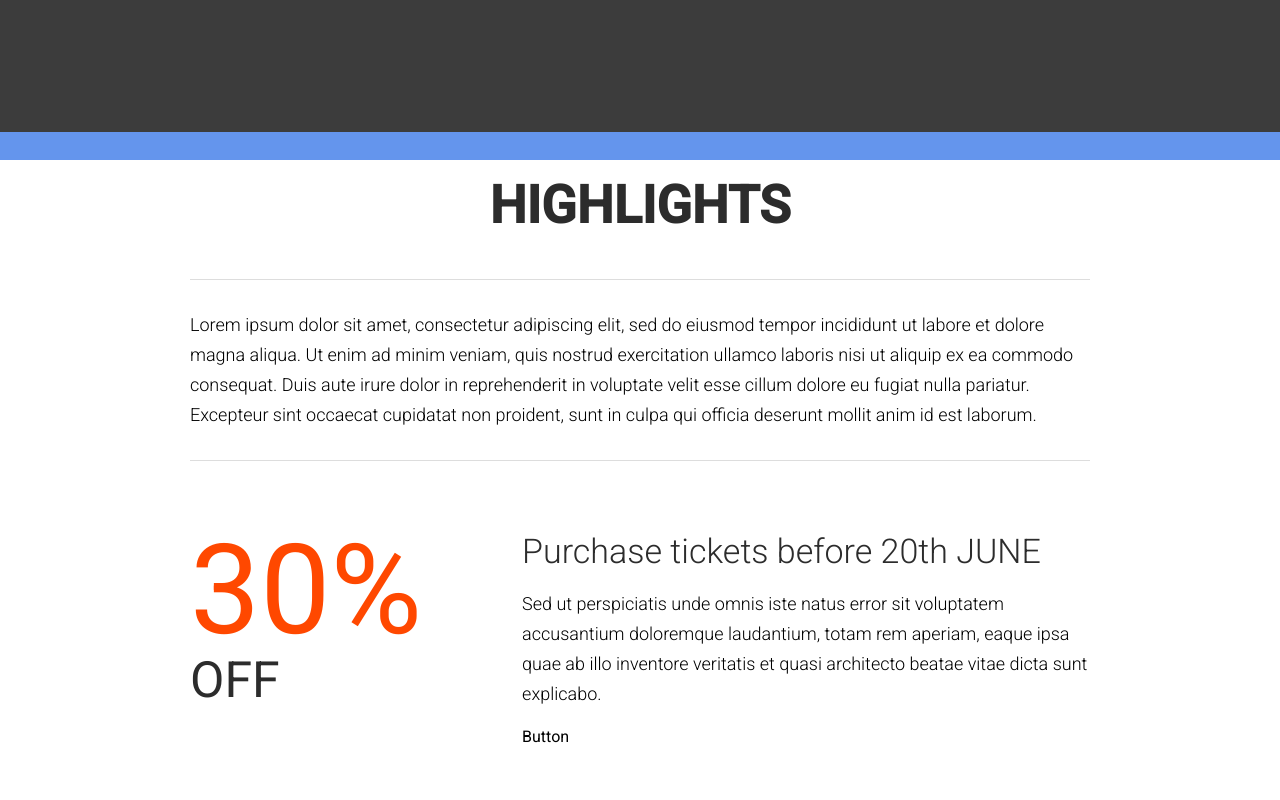
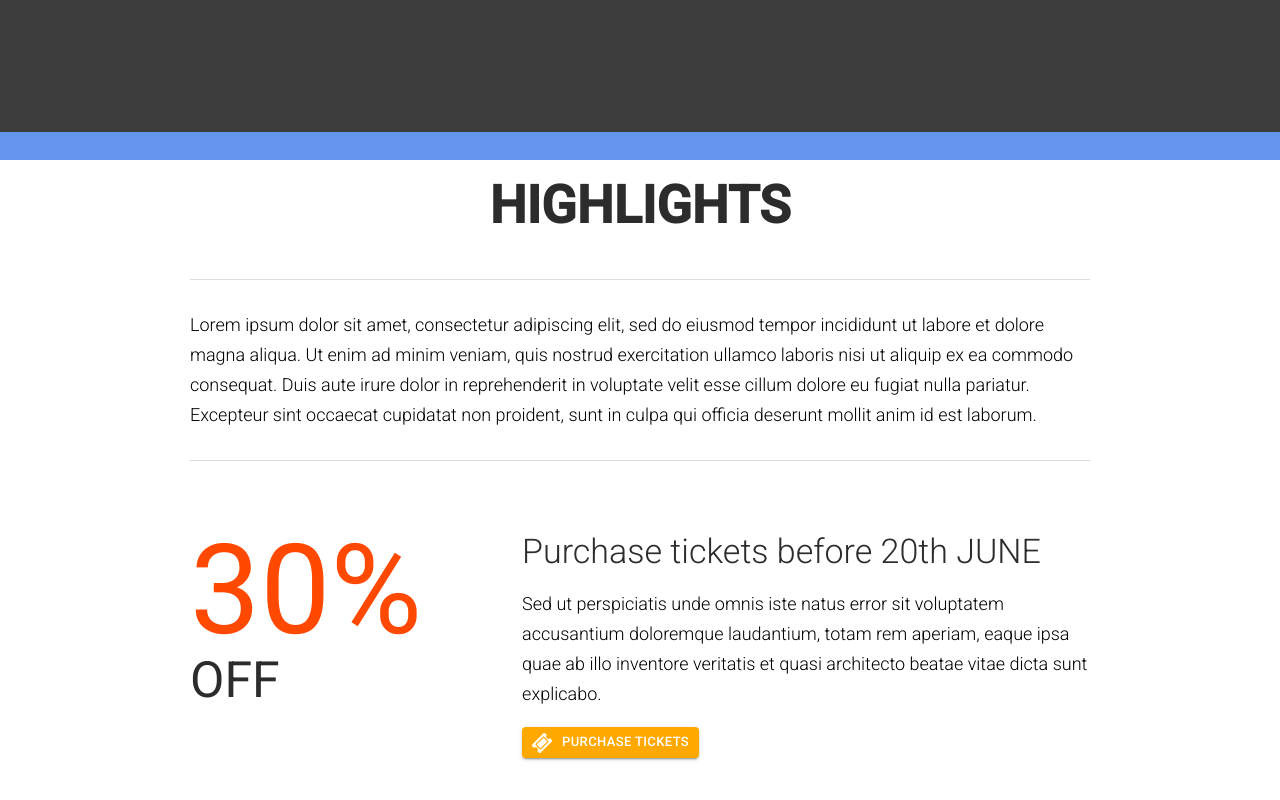
Before and after one commit to Bluesman66/react-the-venue, a React (Create React App) app: page / in a window 1280 px wide. Shown: the part 1340-2140 px from the top of the page. Built offline with nearby package versions, Linux system fonts and the light colour scheme.

Commit message:
018 Button reusable component

```diff
--- a/src/components/highlights/discount.js
+++ b/src/components/highlights/discount.js
@@ -1,4 +1,5 @@
 import Fade from 'react-reveal/Fade';
+import MyButton from '../utils/my-button';
 import React from 'react';
 import Slide from 'react-reveal/Slide';
 
@@ -38,7 +39,7 @@ const Discount = () => {
 							rem aperiam, eaque ipsa quae ab illo inventore veritatis et quasi architecto beatae vitae dicta sunt
 							explicabo.
 						</p>
-						<div>Button</div>
+						<MyButton text="Purchase tickets" bck="#ffa800" color="#ffffff" link="http://google.com" />
 					</div>
 				</Slide>
 			</div>
--- /dev/null
+++ b/src/components/utils/my-button.js
@@ -0,0 +1,14 @@
+import Button from '@material-ui/core/Button';
+import React from 'react';
+import ticket_icon from '../../resources/images/icons/ticket.png';
+
+const MyButton = (props) => {
+	return (
+		<Button href={props.link} variant="contained" size="small" style={{ background: props.bck, color: props.color }}>
+			<img src={ticket_icon} className="iconImage" alt="icon_button" />
+			{props.text}
+		</Button>
+	);
+};
+
+export default MyButton;
```
